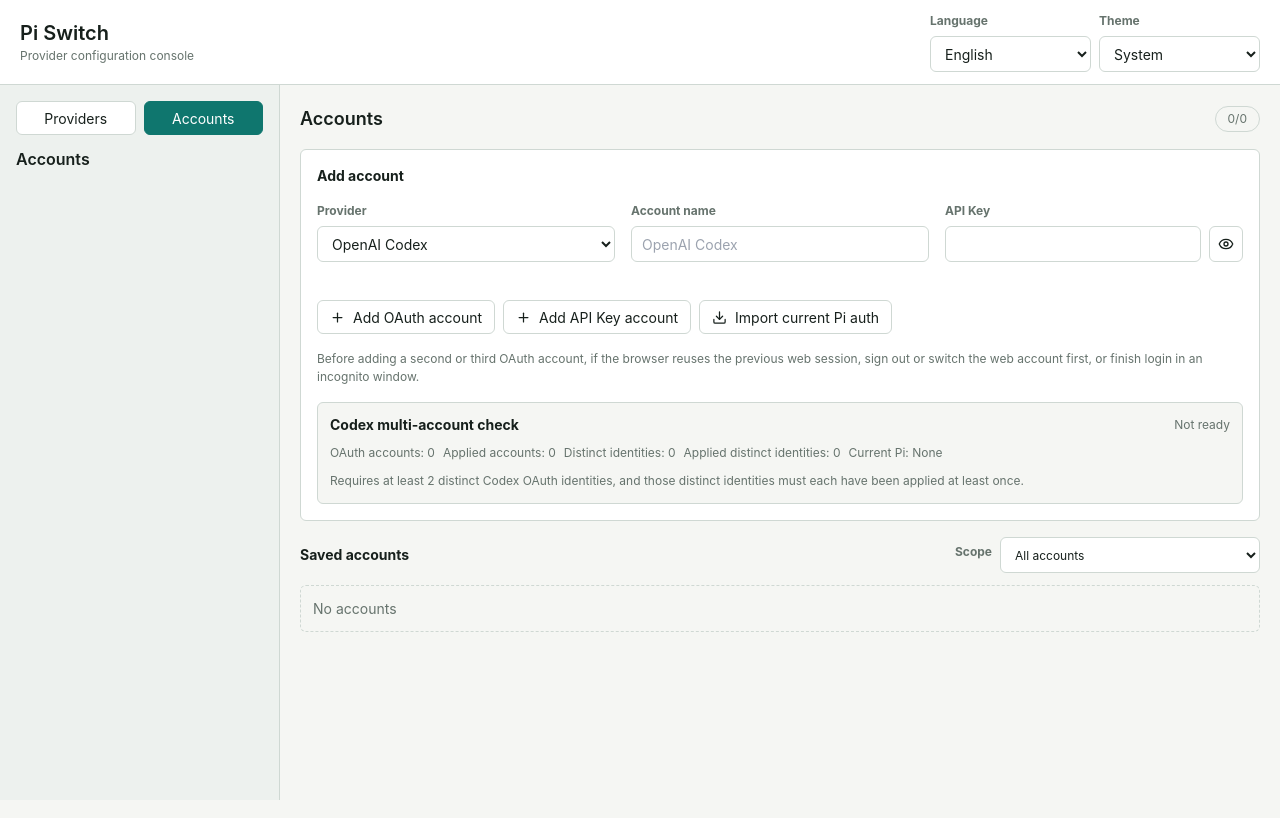
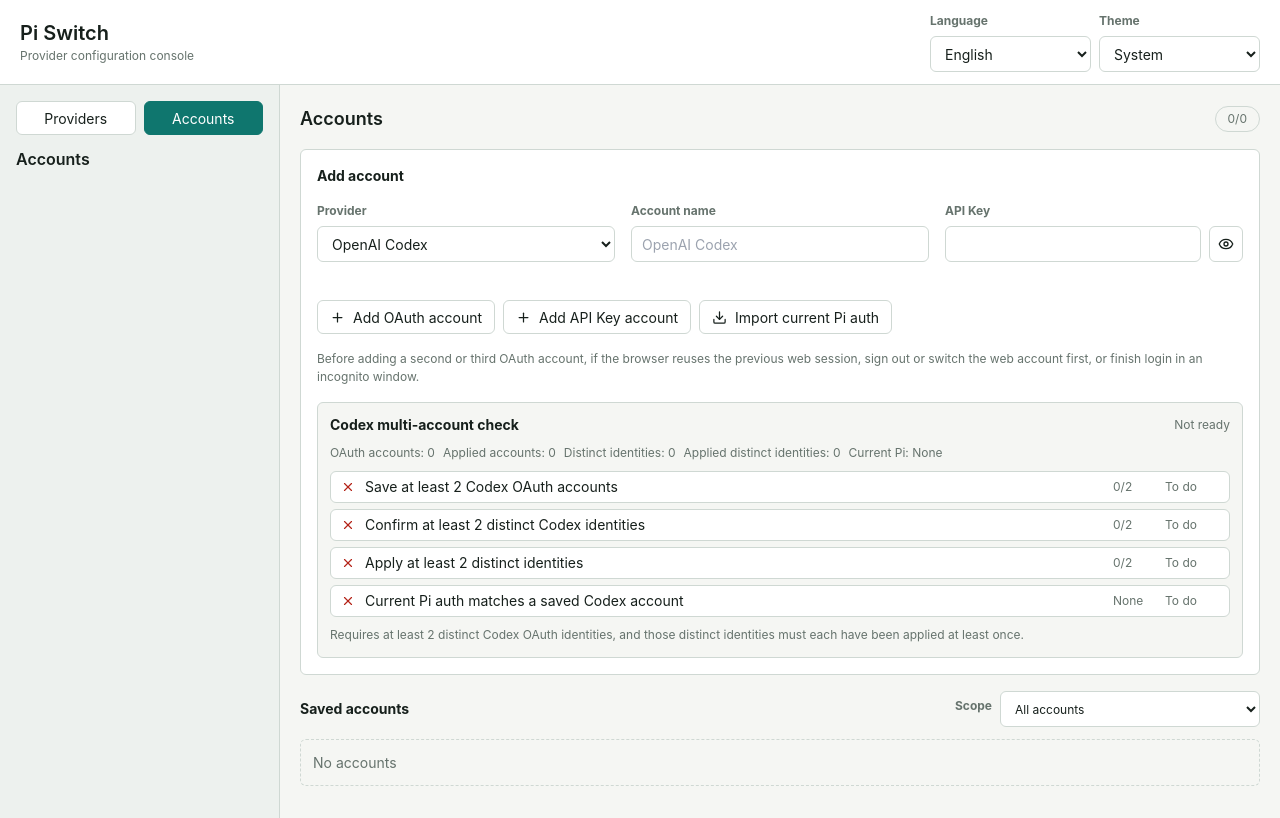
Before and after one commit to nayunfeng/pi-switch, a React (Vite) app: page / in a window 1280 px wide. Both pictures are taken after a click on the button "Accounts". Built offline with nearby package versions, Linux system fonts and the light colour scheme.

Commit message:
细化 Codex 多账号验收清单

```diff
--- a/src/App.tsx
+++ b/src/App.tsx
@@ -1191,10 +1191,37 @@
   distinctIdentityCount: number;
   appliedDistinctIdentityCount: number;
   activeLabel: string;
+  savedEnough: boolean;
+  distinctEnough: boolean;
+  appliedDistinctEnough: boolean;
+  activeMatched: boolean;
+  likelySessionReuse: boolean;
   ready: boolean;
 };
 
 function CodexAccountReadiness({ summary, t }: { summary: CodexAccountSummary; t: ReturnType<typeof createTranslator> }) {
+  const checks = [
+    {
+      label: t("codexCheckSaved"),
+      value: `${summary.oauthCount}/2`,
+      done: summary.savedEnough,
+    },
+    {
+      label: t("codexCheckDistinct"),
+      value: `${summary.distinctIdentityCount}/2`,
+      done: summary.distinctEnough,
+    },
+    {
+      label: t("codexCheckApplied"),
+      value: `${summary.appliedDistinctIdentityCount}/2`,
+      done: summary.appliedDistinctEnough,
+    },
+    {
+      label: t("codexCheckActive"),
+      value: summary.activeLabel || t("none"),
+      done: summary.activeMatched,
+    },
+  ];
   return (
     <div className="grid gap-2 rounded-md border p-3 text-sm" style={{ borderColor: "var(--border)", background: "var(--bg)" }}>
       <div className="flex flex-wrap items-center justify-between gap-2">
@@ -1208,7 +1235,17 @@
         <span className="model-meta">{t("codexAppliedDistinctIdentities")}: {summary.appliedDistinctIdentityCount}</span>
         <span className="model-meta">{t("codexActiveAccount")}: {summary.activeLabel || t("none")}</span>
       </div>
-      {!summary.ready ? <div className="muted">{t("codexReadinessHelp")}</div> : null}
+      <div className="readiness-checks">
+        {checks.map((check) => (
+          <div key={check.label} className={`readiness-check ${check.done ? "done" : ""}`}>
+            <span className="readiness-icon">{check.done ? <Check size={14} /> : <X size={14} />}</span>
+            <span>{check.label}</span>
+            <span className="model-meta">{check.value}</span>
+            <span className="model-meta">{check.done ? t("codexCheckDone") : t("codexCheckTodo")}</span>
+          </div>
+        ))}
+      </div>
+      {!summary.ready ? <div className="muted">{summary.likelySessionReuse ? t("codexSessionReuseHint") : t("codexReadinessHelp")}</div> : null}
     </div>
   );
 }
@@ -1904,13 +1941,22 @@
   const identityKeys = new Set(oauthAccounts.map(accountIdentityKey).filter(Boolean));
   const appliedIdentityKeys = new Set(appliedAccounts.map(accountIdentityKey).filter(Boolean));
   const active = oauthAccounts.find((account) => account.activeInPi);
+  const savedEnough = oauthAccounts.length >= 2;
+  const distinctEnough = identityKeys.size >= 2;
+  const appliedDistinctEnough = appliedIdentityKeys.size >= 2;
+  const activeMatched = Boolean(active);
   return {
     oauthCount: oauthAccounts.length,
     appliedCount: appliedAccounts.length,
     distinctIdentityCount: identityKeys.size,
     appliedDistinctIdentityCount: appliedIdentityKeys.size,
     activeLabel: active?.label ?? "",
-    ready: oauthAccounts.length >= 2 && appliedAccounts.length >= 2 && identityKeys.size >= 2 && appliedIdentityKeys.size >= 2 && Boolean(active),
+    savedEnough,
+    distinctEnough,
+    appliedDistinctEnough,
+    activeMatched,
+    likelySessionReuse: savedEnough && !distinctEnough,
+    ready: savedEnough && appliedAccounts.length >= 2 && distinctEnough && appliedDistinctEnough && activeMatched,
   };
 }
 
--- a/src/i18n.ts
+++ b/src/i18n.ts
@@ -63,6 +63,13 @@
     codexAppliedDistinctIdentities: "已应用不同身份",
     codexActiveAccount: "当前 Pi",
     codexReadinessHelp: "需要至少 2 个不同 Codex OAuth 身份，并且这些不同身份都至少应用过一次。",
+    codexCheckSaved: "保存至少 2 个 Codex OAuth 账号",
+    codexCheckDistinct: "确认至少 2 个不同 Codex 身份",
+    codexCheckApplied: "至少 2 个不同身份都应用过",
+    codexCheckActive: "当前 Pi 认证匹配已保存 Codex 账号",
+    codexCheckDone: "完成",
+    codexCheckTodo: "待处理",
+    codexSessionReuseHint: "账号数已够但身份不足，通常是浏览器复用了同一个 OpenAI 登录态。请先退出/切换网页登录账号，或用无痕窗口重新添加。",
     oauthOpenUrl: "打开登录地址",
     oauthDeviceCode: "设备码",
     oauthPrompt: "登录提示",
@@ -291,6 +298,13 @@
     codexAppliedDistinctIdentities: "Applied distinct identities",
     codexActiveAccount: "Current Pi",
     codexReadinessHelp: "Requires at least 2 distinct Codex OAuth identities, and those distinct identities must each have been applied at least once.",
+    codexCheckSaved: "Save at least 2 Codex OAuth accounts",
+    codexCheckDistinct: "Confirm at least 2 distinct Codex identities",
+    codexCheckApplied: "Apply at least 2 distinct identities",
+    codexCheckActive: "Current Pi auth matches a saved Codex account",
+    codexCheckDone: "Done",
+    codexCheckTodo: "To do",
+    codexSessionReuseHint: "Account count is high enough but identities are not distinct. The browser likely reused the same OpenAI web session. Sign out, switch the web account, or add the next account in an incognito window.",
     oauthOpenUrl: "Open login URL",
     oauthDeviceCode: "Device code",
     oauthPrompt: "Login prompt",
--- a/src/styles.css
+++ b/src/styles.css
@@ -296,6 +296,39 @@
   font-size: 12px;
 }
 
+.readiness-checks {
+  display: grid;
+  gap: 6px;
+}
+
+.readiness-check {
+  display: grid;
+  grid-template-columns: 18px minmax(0, 1fr) minmax(44px, auto) minmax(56px, auto);
+  gap: 8px;
+  align-items: center;
+  min-height: 30px;
+  border: 1px solid var(--border);
+  border-radius: 6px;
+  background: var(--surface);
+  padding: 5px 8px;
+}
+
+.readiness-check.done {
+  border-color: var(--accent);
+}
+
+.readiness-icon {
+  display: inline-grid;
+  width: 18px;
+  height: 18px;
+  place-items: center;
+  color: var(--danger);
+}
+
+.readiness-check.done .readiness-icon {
+  color: var(--accent);
+}
+
 .oauth-event {
   overflow-wrap: anywhere;
   font-family: Consolas, "SFMono-Regular", monospace;
```
